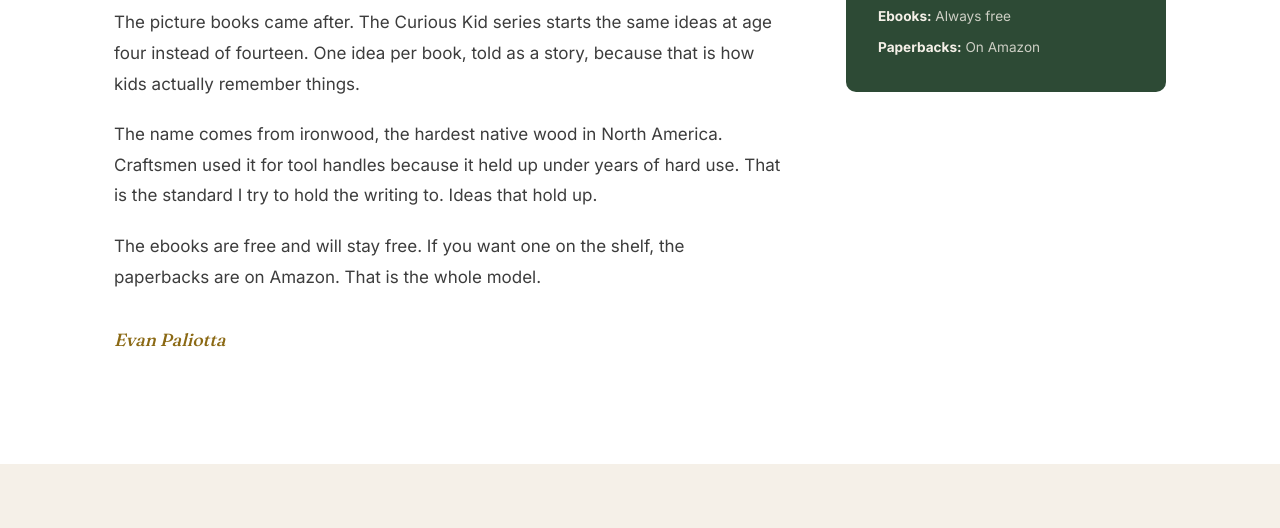
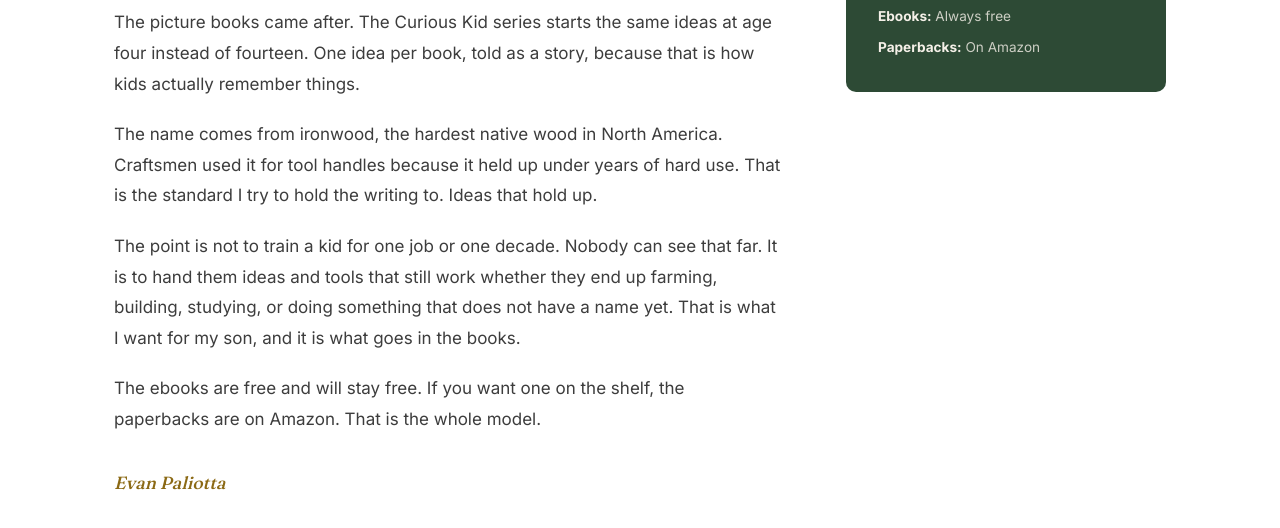
Before and after one commit to evanpaliotta/ironwood-books, an Astro site: page /about in a window 1280 px wide. Shown: the part 616-1144 px from the top of the page. Built offline with nearby package versions, Linux system fonts and the light colour scheme; Astro itself is replaced by a stand-in of ours.

Commit message:
About: add the Ironwood compass promise (tools for whatever they grow up to become)

```diff
--- a/src/pages/about.astro
+++ b/src/pages/about.astro
@@ -40,6 +40,13 @@ import EmailForm from '../components/EmailForm.astro';
           America. Craftsmen used it for tool handles because it held up
           under years of hard use. That is the standard I try to hold the
           writing to. Ideas that hold up.
+        </p>
+        <p>
+          The point is not to train a kid for one job or one decade. Nobody can
+          see that far. It is to hand them ideas and tools that still work
+          whether they end up farming, building, studying, or doing something
+          that does not have a name yet. That is what I want for my son, and
+          it is what goes in the books.
         </p>
         <p>
           The ebooks are free and will stay free. If you want one on the
```
